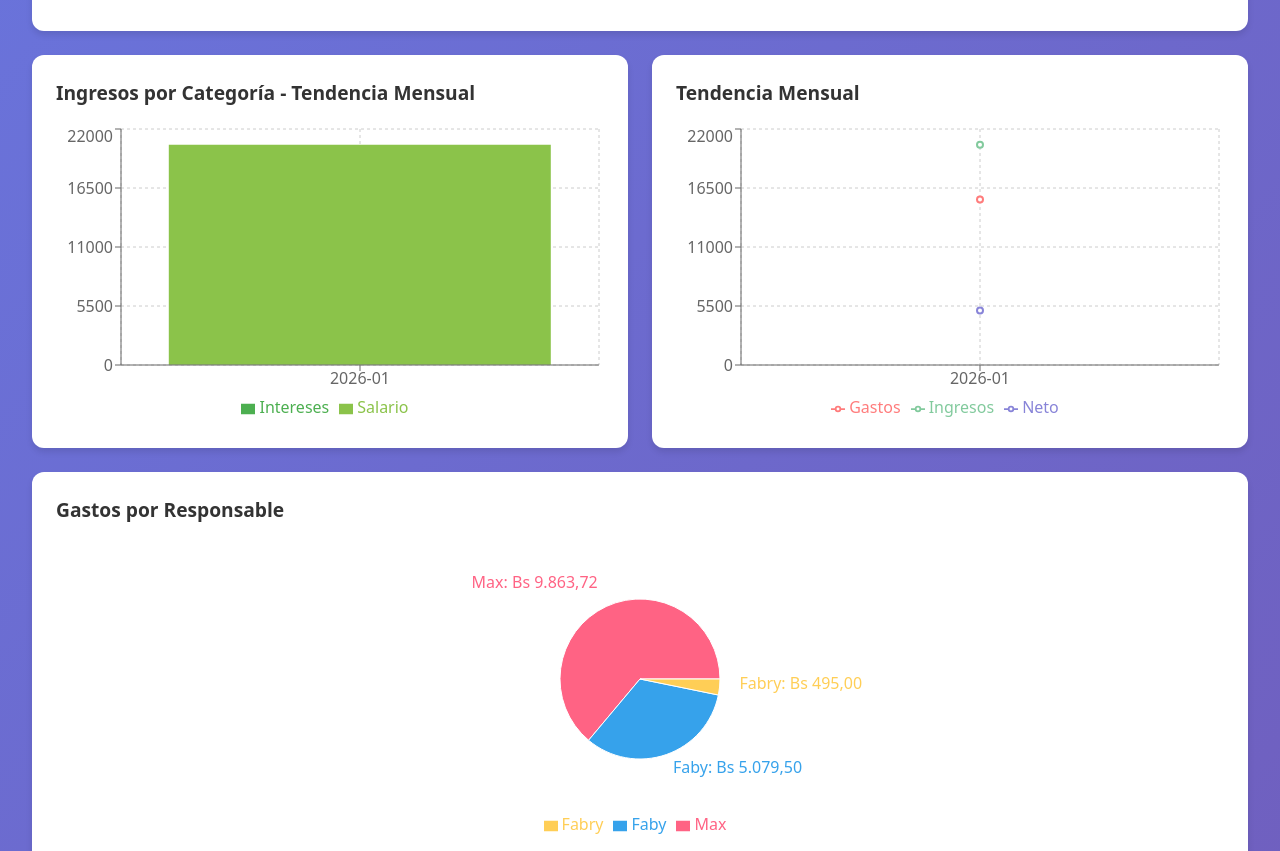
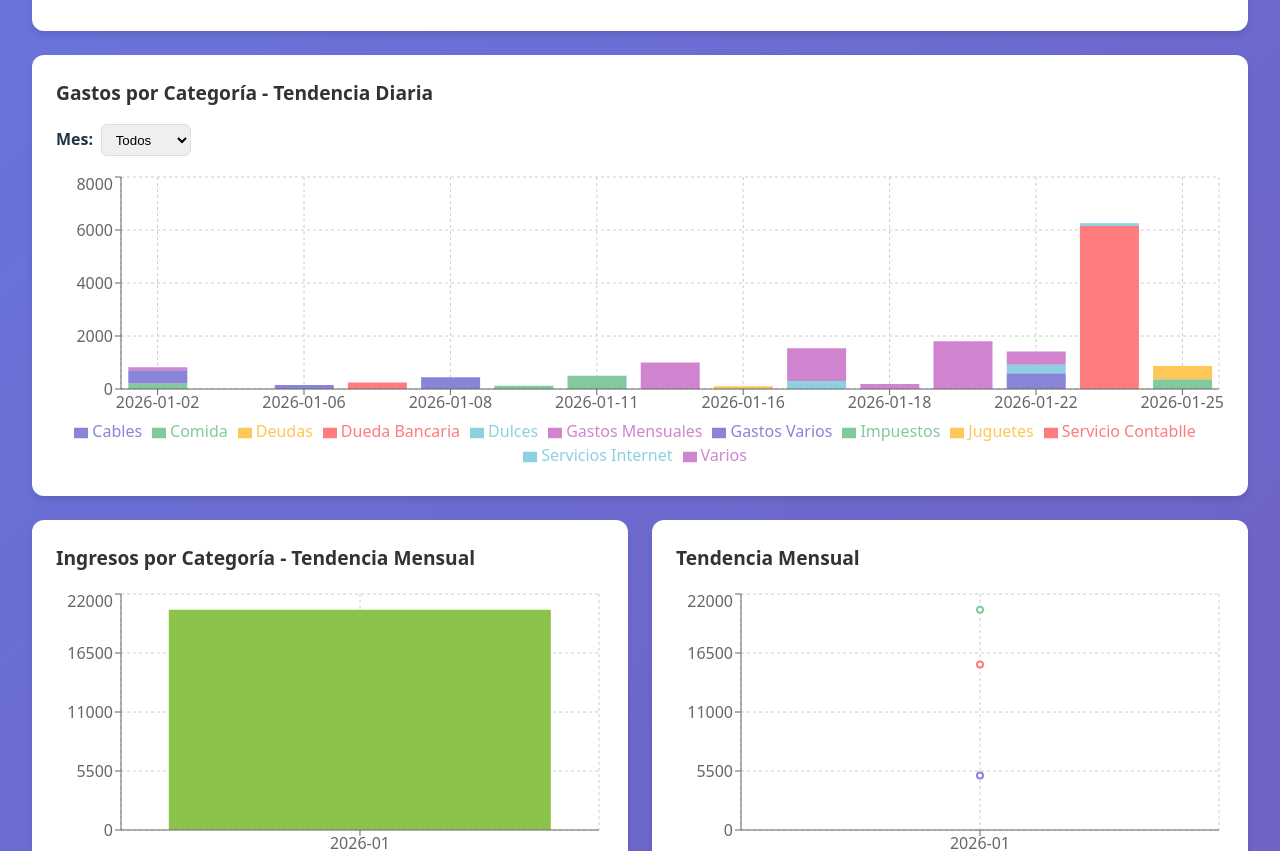
Before and after one commit to pazmr/expense-dashboard, a React (Vite) app: page / in a window 1280 px wide. Shown: the part 1308-2159 px from the top of the page. Built offline with nearby package versions, Linux system fonts and the light colour scheme.

Commit message:
Actualización de datos

```diff
--- a/src/App.tsx
+++ b/src/App.tsx
@@ -5,6 +5,7 @@ import { calculateDashboardStats } from './utils/dataProcessing';
 import SummaryCard from './components/SummaryCard';
 import CategoryChart from './components/CategoryChart';
 import MonthlyTypeChart from './components/MonthlyTypeChart';
+import DailyTypeChart from './components/DailyTypeChart';
 import MonthlyIncomeChart from './components/MonthlyIncomeChart';
 import ResponsibleChart from './components/ResponsibleChart';
 import MonthlyTrendChart from './components/MonthlyTrendChart';
@@ -16,6 +17,8 @@ function App() {
   const [stats, setStats] = useState<DashboardStats | null>(null);
   const [years, setYears] = useState<string[]>([]);
   const [selectedYear, setSelectedYear] = useState<string>('all');
+  const [months, setMonths] = useState<string[]>([]);
+  const [selectedMonth, setSelectedMonth] = useState<string>('all');
   const [loading, setLoading] = useState(true);
   const [error, setError] = useState<string | null>(null);
 
@@ -52,6 +55,23 @@ function App() {
     if (selectedYear === 'all') return expenses;
     return expenses.filter((e) => e.date.getFullYear().toString() === selectedYear);
   }, [expenses, selectedYear]);
+
+  // Update available months when year changes
+  useMemo(() => {
+    const uniqueMonths = Array.from(
+      new Set(
+        filteredExpenses.map(
+          (d) =>
+            `${d.date.getFullYear()}-${String(d.date.getMonth() + 1).padStart(
+              2,
+              '0'
+            )}`
+        )
+      )
+    ).sort((a, b) => b.localeCompare(a));
+    setMonths(['all', ...uniqueMonths]);
+    setSelectedMonth('all');
+  }, [selectedYear, filteredExpenses]);
 
   const filteredStats = useMemo(() => {
     if (!stats) return null;
@@ -141,6 +161,15 @@ function App() {
           </div>
 
           <div className="chart-row">
+            <DailyTypeChart
+              expenses={filteredExpenses}
+              selectedMonth={selectedMonth}
+              months={months}
+              onMonthChange={setSelectedMonth}
+            />
+          </div>
+
+          <div className="chart-row">
             <MonthlyIncomeChart expenses={filteredExpenses} />
             <MonthlyTrendChart data={filteredStats.monthlyTrends} />
           </div>
--- /dev/null
+++ b/src/components/DailyTypeChart.tsx
@@ -0,0 +1,108 @@
+import {
+  BarChart,
+  Bar,
+  XAxis,
+  YAxis,
+  CartesianGrid,
+  Tooltip,
+  Legend,
+  ResponsiveContainer,
+} from 'recharts';
+import type { ProcessedExpense } from '../types/Expense';
+import { formatCurrency } from '../utils/dataProcessing';
+
+interface DailyTypeChartProps {
+  expenses: ProcessedExpense[];
+  selectedMonth?: string; // Format: YYYY-MM or 'all'
+  months?: string[];
+  onMonthChange?: (month: string) => void;
+}
+
+const COLORS = ['#8884d8', '#82ca9d', '#ffc658', '#ff7c7c', '#8dd1e1', '#d084d0'];
+
+const DailyTypeChart = ({ expenses, selectedMonth = 'all', months = [], onMonthChange }: DailyTypeChartProps) => {
+  // Filter expenses by selected month
+  const filteredByMonth = expenses.filter((e) => {
+    if (selectedMonth === 'all') return true;
+    const monthKey = `${e.date.getFullYear()}-${String(
+      e.date.getMonth() + 1
+    ).padStart(2, '0')}`;
+    return monthKey === selectedMonth;
+  });
+
+  // Group expenses by day and category
+  const dayMap = new Map<string, Record<string, number>>();
+
+  filteredByMonth
+    .filter((e) => e.type === 'Gasto')
+    .forEach((expense) => {
+      const dayKey = expense.date.toISOString().split('T')[0]; // YYYY-MM-DD format
+
+      if (!dayMap.has(dayKey)) {
+        dayMap.set(dayKey, {});
+      }
+
+      const dayData = dayMap.get(dayKey)!;
+      const category = expense.category || 'Sin categoría';
+      dayData[category] = (dayData[category] || 0) + Math.abs(expense.amount);
+    });
+
+  // Get all unique categories
+  const allCategories = new Set<string>();
+  filteredByMonth
+    .filter((e) => e.type === 'Gasto')
+    .forEach((expense) => {
+      allCategories.add(expense.category || 'Sin categoría');
+    });
+
+  // Convert to chart data format
+  const chartData = Array.from(dayMap.entries())
+    .sort(([a], [b]) => a.localeCompare(b))
+    .map(([day, data]) => ({
+      day,
+      ...data,
+    }));
+
+  const categories = Array.from(allCategories).sort();
+
+  return (
+    <div className="chart-container">
+      <h3>Gastos por Categoría - Tendencia Diaria</h3>
+      <div style={{ marginBottom: '1rem' }}>
+        <label style={{ fontWeight: 600 }}>
+          Mes:
+          <select
+            value={selectedMonth}
+            onChange={(e) => onMonthChange?.(e.target.value)}
+            style={{ marginLeft: '0.5rem', padding: '0.4rem 0.6rem', borderRadius: '6px', border: '1px solid #ddd' }}
+          >
+            {months.map((m) => (
+              <option key={m} value={m}>
+                {m === 'all' ? 'Todos' : m}
+              </option>
+            ))}
+          </select>
+        </label>
+      </div>
+      <ResponsiveContainer width="100%" height={300}>
+        <BarChart data={chartData}>
+          <CartesianGrid strokeDasharray="3 3" />
+          <XAxis dataKey="day" />
+          <YAxis />
+          <Tooltip formatter={(value) => value ? formatCurrency(value as number) : ''} />
+          <Legend />
+          {categories.map((category, index) => (
+            <Bar
+              key={category}
+              dataKey={category}
+              stackId="a"
+              fill={COLORS[index % COLORS.length]}
+            />
+          ))}
+        </BarChart>
+      </ResponsiveContainer>
+    </div>
+  );
+};
+
+export default DailyTypeChart;
```
Also changed, not shown: 1 other file (tests, documents, lock files or other folders).
